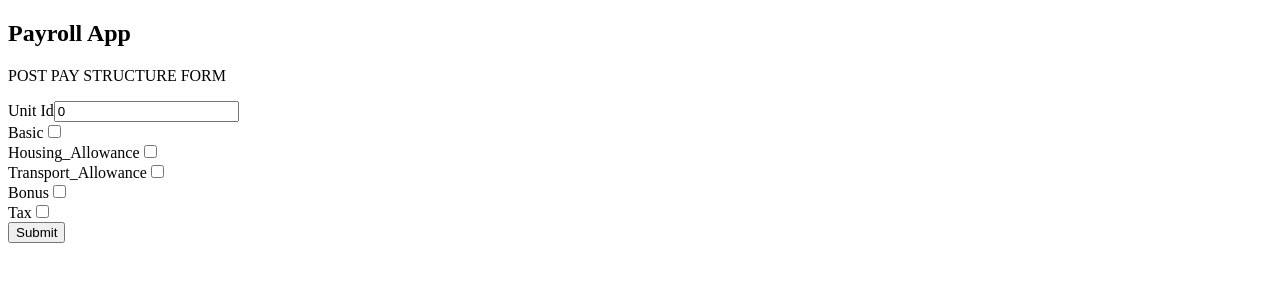
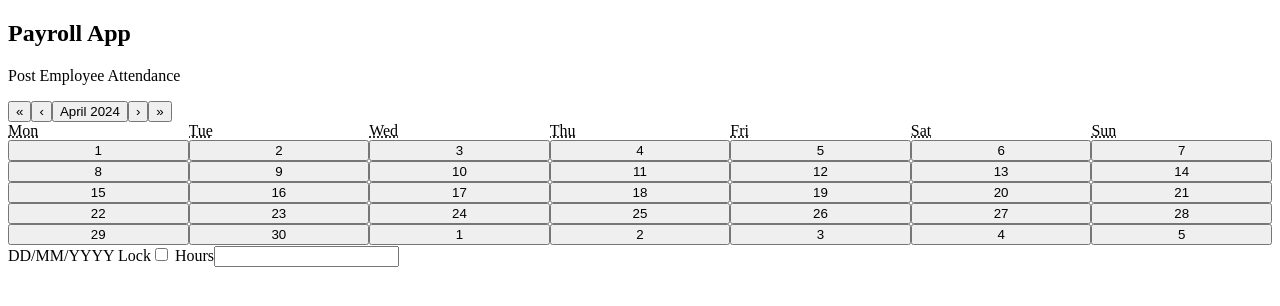
Before and after one commit to prashant-kiit/Payce-Payroll-App-Clone, a React (Vite) app in the folder frontend/: page / in a window 1280 px wide. Shown: the top 306 px of the page. Built offline with nearby package versions, Linux system fonts and the light colour scheme.

Commit message:
added: attendance calender and input box

```diff
--- a/frontend/package.json
+++ b/frontend/package.json
@@ -11,6 +11,7 @@
   },
   "dependencies": {
     "react": "^18.2.0",
+    "react-calendar": "^4.8.0",
     "react-dom": "^18.2.0"
   },
   "devDependencies": {
--- /dev/null
+++ b/frontend/src/Attendance.jsx
@@ -0,0 +1,98 @@
+import { useState, useCallback, useEffect } from 'react'
+import Calendar from 'react-calendar'
+import WeekDates from './WeekDates.jsx'
+// import 'react-calendar/dist/Calendar.css'
+// import './Calendar.css'
+
+function Attendance() {
+    // const [attendanceDates, setAttendanceDates] = useState([])
+    const [weekDatesMetrics, setWeekDatesMetrics] = useState({
+        selectedDate: '',
+        year: '',
+        month: '',
+        weekStartDay: '',
+        weekEndDay: '',
+    })
+    // const [selectedDate, setSelectedDate] = useState()
+    // const [year, setYear] = useState()
+    // const [month, setMonth] = useState()
+    // const [weekStartDay, setWeekStartDay] = useState()
+    // const [weekEndDay, setWeekEndDay] = useState()
+
+    const isLeapYear = useCallback((year) => {
+        return year % 4 === 0 && (year % 100 !== 0 || year % 400 === 0)
+    })
+
+    const daysInMonth = useCallback((month) => {
+        const daysPerMonth = [null, 31, null, 31, 30, 31, 30, 31, 31, 30, 31, 30, 31]
+        return daysPerMonth[month]
+    })
+
+    const setStartAndEndDatesOfSelectedWeek = useCallback((selectedDate) => {
+        let dateObject = new Date(selectedDate)
+        let year = dateObject.getFullYear()
+        let month = dateObject.getMonth() + 1
+        let day = dateObject.getDate()
+        let weekStartDay = ''
+        let weekEndDay = ''
+        // attendanceDates.push(day + '-' + month + '-' + year)
+        // setAttendanceDates(attendanceDates)
+        // console.log(attendanceDates)
+
+        if ((Math.floor(day / 7) * 7) === 0)
+            weekStartDay = 1
+        else
+            weekStartDay = Math.floor(day / 7) * 7
+
+        if (weekStartDay === 28) {
+            if (!isLeapYear(year) && month === 2)
+                weekEndDay = weekStartDay + 0
+            if (isLeapYear(year) && month === 2)
+                weekEndDay = weekStartDay + 1
+            if (daysInMonth(month) === 30)
+                weekEndDay = weekStartDay + 2
+            if (daysInMonth(month) === 31)
+                weekEndDay = weekStartDay + 3
+        }
+        else
+            weekEndDay = weekStartDay + 6
+
+        const weekDatesMetricsTemp = {
+            selectedDate: selectedDate,
+            year: year,
+            month: month,
+            weekStartDay: weekStartDay,
+            weekEndDay: weekEndDay,
+        }
+
+        setWeekDatesMetrics(weekDatesMetricsTemp)
+
+        console.log('selectedDate = ' + selectedDate)
+        console.log('Metrics : ' + JSON.stringify(weekDatesMetrics))
+    })
+
+    return (
+        <div>
+            <h2>Payroll App</h2>
+            <p>Post Employee Attendance</p>
+            <div>
+                <Calendar
+                    // value={selectedDate}
+                    onChange={(selectedDate) => {
+                        setStartAndEndDatesOfSelectedWeek(selectedDate)
+                    }} />
+            </div>
+            <div>
+                <WeekDates
+                    year={weekDatesMetrics.year}
+                    month={weekDatesMetrics.month}
+                    weekStartDay={weekDatesMetrics.weekStartDay}
+                    weekEndDay={weekDatesMetrics.weekEndDay}
+                />
+            </div>
+        </div>
+
+    );
+}
+
+export default Attendance;
--- /dev/null
+++ b/frontend/src/Calendar.css
@@ -0,0 +1,6 @@
+.react-calendar__tile--active {
+    background-color: #0055ff;
+    /* Orange background for selected date */
+    color: white;
+    /* White text color for selected date */
+}
--- a/frontend/src/PayStructure.jsx
+++ b/frontend/src/PayStructure.jsx
@@ -1,12 +1,9 @@
-import { useState } from 'react'
+import { useState, useEffect, useId } from 'react'
 
 function PayStructure() {
     const [unitId, setUnitId] = useState(0)
-    const [isBasic, setBasic] = useState(false)
-    const [isBonus, setBonus] = useState(false)
-    const [isHousing_Allowance, setHousing_Allowance] = useState(false)
-    const [isTransport_Allowance, setTransport_Allowance] = useState(false)
-    const [isTax, setTax] = useState(false)
+    const [componentStatus, setComponentStatus] = useState({})
+    const id = useId()
 
     const postPayStructure = async () => {
         try {
@@ -15,7 +12,7 @@ function PayStructure() {
                 headers: {
                     'Content-Type': 'application/json; charset=UTF-8'
                 },
-                body: JSON.stringify({ "unitId": unitId, "Bonus": isBonus, "Housing_Allowance": isHousing_Allowance, "Transport_Allowance": isTransport_Allowance, "Basic": isBasic, "Tax": isTax })
+                body: JSON.stringify({unitId: unitId, componentStatus: componentStatus})
             })
 
             console.log(response)
@@ -30,6 +27,24 @@ function PayStructure() {
             console.log(err)
         }
     }
+    const getComponents = async () => {
+        const response = await fetch('http://127.0.0.1:3000/app/components', {
+            method: 'GET',
+            headers: {
+                'Content-Type': 'application/json; charset=UTF-8'
+            },
+        })
+
+        const data = await response.json()
+        console.log('data')
+        console.log(data)
+        setComponentStatus(data)
+    }
+
+    useEffect(() => {
+        getComponents()
+        return () => { }
+    }, [])
 
     return (
         <>
@@ -38,44 +53,35 @@ function PayStructure() {
                 POST PAY STRUCTURE FORM
             </p>
             <div>
-                <label name="unitId">Unit Id</label>
-                <input type="number" name="unitId" placeholder="unitId" value={unitId} onChange={(e) => { setUnitId(e.target.value) }} /><br />
-                <label name="Basic">Basic</label>
-                <input
-                    type="checkbox"
-                    name="Basic"
-                    checked={isBasic}
-                    onChange={() => { setBasic(!isBasic) }}
-                /> <br />
-                <label name="Housing_Allowance">Housing_Allowance</label>
-                <input
-                    type="checkbox"
-                    name="Housing_Allowance"
-                    checked={isHousing_Allowance}
-                    onChange={() => { setHousing_Allowance(!isHousing_Allowance) }}
-                /> <br />
-                <label name="Transport_Allowance">Transport_Allowance</label>
-                <input
-                    type="checkbox"
-                    name="Transport_Allowance"
-                    checked={isTransport_Allowance}
-                    onChange={() => { setTransport_Allowance(!isTransport_Allowance) }}
-                /> <br />
-                <label name="Bonus">Bonus</label>
-                <input
-                    type="checkbox"
-                    name="Bonus"
-                    checked={isBonus}
-                    onChange={() => { setBonus(!isBonus) }}
-                /> <br />
-                <label name="Tax">Tax</label>
-                <input
-                    type="checkbox"
-                    name="Tax"
-                    checked={isTax}
-                    onChange={() => { setTax(!isTax) }}
-                /> <br />
-                <button type="submit" name="submit-button" id="submit-button" onClick={() => { postPayStructure() }}>Submit</button>
+                <div>
+                    <label name="unitId">Unit Id</label>
+                    <input type="number" name="unitId" placeholder="unitId" value={unitId} onChange={(e) => {
+                        setUnitId(e.target.value)
+                    }} /><br />
+                </div>
+
+                <div>
+                    {Object.keys(componentStatus).map((component, index) => {
+                        return (
+                            <div key = {'div' + index}>
+                                <label key = {'lable' + index} name={component}>{component}</label>
+                                <input
+                                    type="checkbox"
+                                    key={'input' + index}
+                                    name={component}
+                                    onChange={() => {
+                                        componentStatus[component] = !componentStatus[component]
+                                        setComponentStatus(componentStatus)
+                                        console.log(componentStatus)
+                                    }}
+                                />
+                            </div>
+                        )
+                    })}
+                </div>
+                <button type="submit" name="submit-button" id="submit-button" onClick={() => {
+                    postPayStructure()
+                }}>Submit</button>
             </div>
         </>
     )
--- /dev/null
+++ b/frontend/src/WeekDates.jsx
@@ -0,0 +1,47 @@
+import { useEffect, useState, useCallback } from 'react'
+
+function WeekDates({
+    year = 'YYYY',
+    month = 'MM',
+    weekStartDay = 'DD',
+    weekEndDay = 'DD', }) {
+
+    console.log('WeekDates running with Selected Date = ')
+    console.log('weekStartDay = ' + weekStartDay)
+    console.log('weekEndDay = ' + weekEndDay)
+    console.log('month = ' + month)
+    console.log('year = ' + year)
+
+    const [weekDateDivs, setWeekDateDivs] = useState([])
+
+    useEffect(() => {
+        createweekDateDivsOfSelectedDate()
+    }, [year,
+        month,
+        weekStartDay,
+        weekEndDay,])
+
+    const createweekDateDivsOfSelectedDate = useCallback(() => {
+        let weekDateDivs = []
+        for (let weekDay = weekStartDay; weekDay <= weekEndDay; weekDay++) {
+            console.log('weekDate = ' + weekDay + '/' + month + '/' + year)
+            const identifier = (weekDay === '' ? 'DD' : weekDay) + '/' + (month === '' ? 'MM' : month) + '/' + (year === '' ? 'YYYY' : year)
+            weekDateDivs.push((
+                <div key={"keyDiv" + identifier}>
+                    <label key={"keyLabelWeekDate" + identifier} htmlFor={"labelWeekDate" + identifier}>{identifier}</label>
+                    {' '}
+                    <label key={"keyLabelLock" + identifier} htmlFor={"labelLock" + identifier}>Lock</label>
+                    <input key={"keyInputLock" + identifier} type="checkbox" name={"labelLock" + identifier} />
+                    {' '}
+                    <label key={"keyLabelHours" + identifier} htmlFor={"labelHours" + identifier}>Hours</label>
+                    <input key={"keyInputHours" + identifier} type="number" name={"labelHours" + identifier} />
+                </div>
+            ))
+        }
+        setWeekDateDivs(weekDateDivs)
+    })
+
+    return weekDateDivs
+}
+
+export default WeekDates
--- a/frontend/src/main.jsx
+++ b/frontend/src/main.jsx
@@ -1,11 +1,12 @@
 import React from 'react'
 import ReactDOM from 'react-dom/client'
-import Org from './Org.jsx'
+import Unit from './Unit.jsx'
 import Emp from './Emp.jsx'
 import PayStructure from './PayStructure.jsx'
+import Attendance from './Attendance.jsx'
 
 ReactDOM.createRoot(document.getElementById('root')).render(
-  <React.StrictMode>
-    <PayStructure />
-  </React.StrictMode>,
+  //<React.StrictMode>
+    <Attendance />
+  //</React.StrictMode>,
 )
```
Also changed, not shown: frontend/src/Unit.jsx (renamed from frontend/src/Org.jsx, +5 -5 lines), 2 other files (tests, documents, lock files or other folders).
